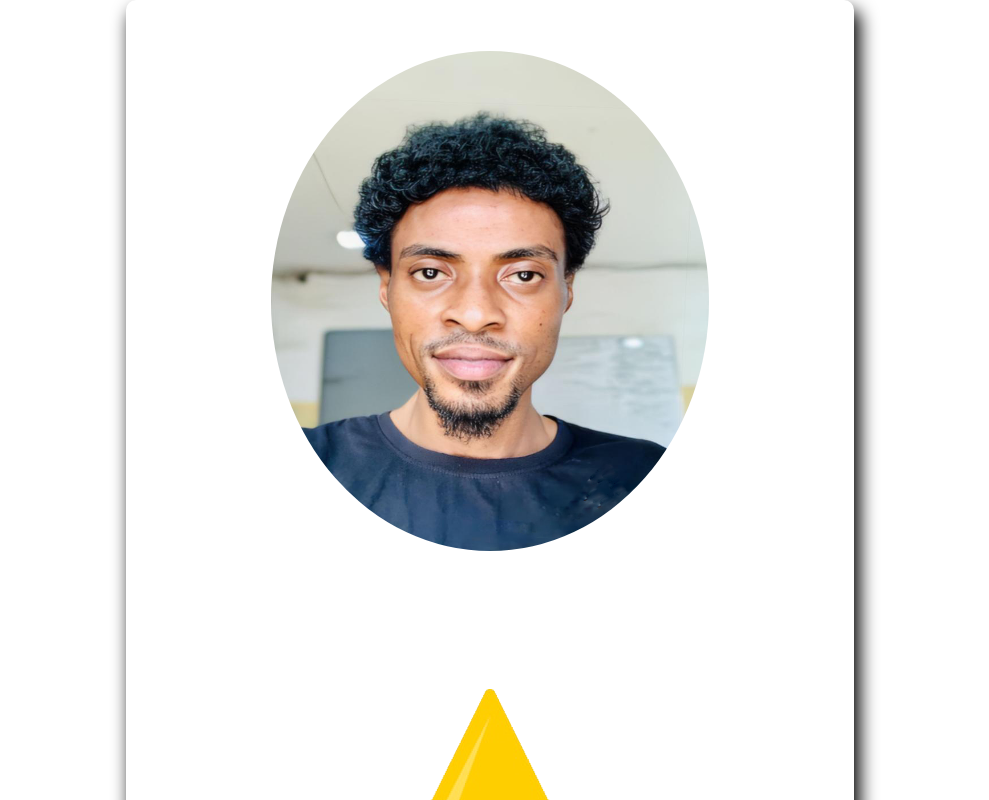
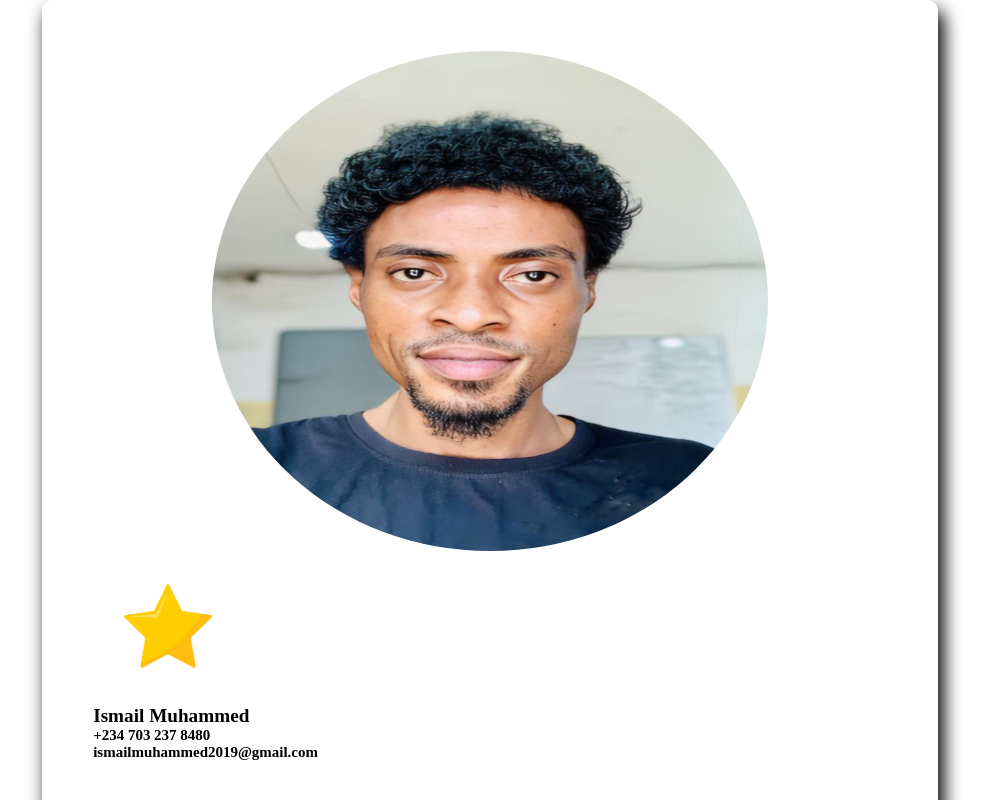
Before and after one commit to IsmailMuhammed2019/ismail_muhammed_digital_business_card, a React (Create React App) app: page / in a window 1280 px wide. Shown: the top 800 px of the page, without its empty margins (150-1139 px from the left). Built offline with nearby package versions, Linux system fonts and the light colour scheme.

Commit message:
resize outer reactangle

```diff
--- a/src/App.css
+++ b/src/App.css
@@ -14,8 +14,8 @@ body {
 }
 
 .outerRectangle  {
-  width: fit-content;
-  height: fit-content;
+width: 70vw;
+    height: fit-content;
     border-radius: 10px;
     background-color: #ffffff;
     margin-left: auto;
@@ -36,3 +36,9 @@ height: 100%;
     width: 100%;
     border-radius: 50%;
 }
+
+
+.start > img {
+     width: 150px;
+    height: 100%;
+}
```
